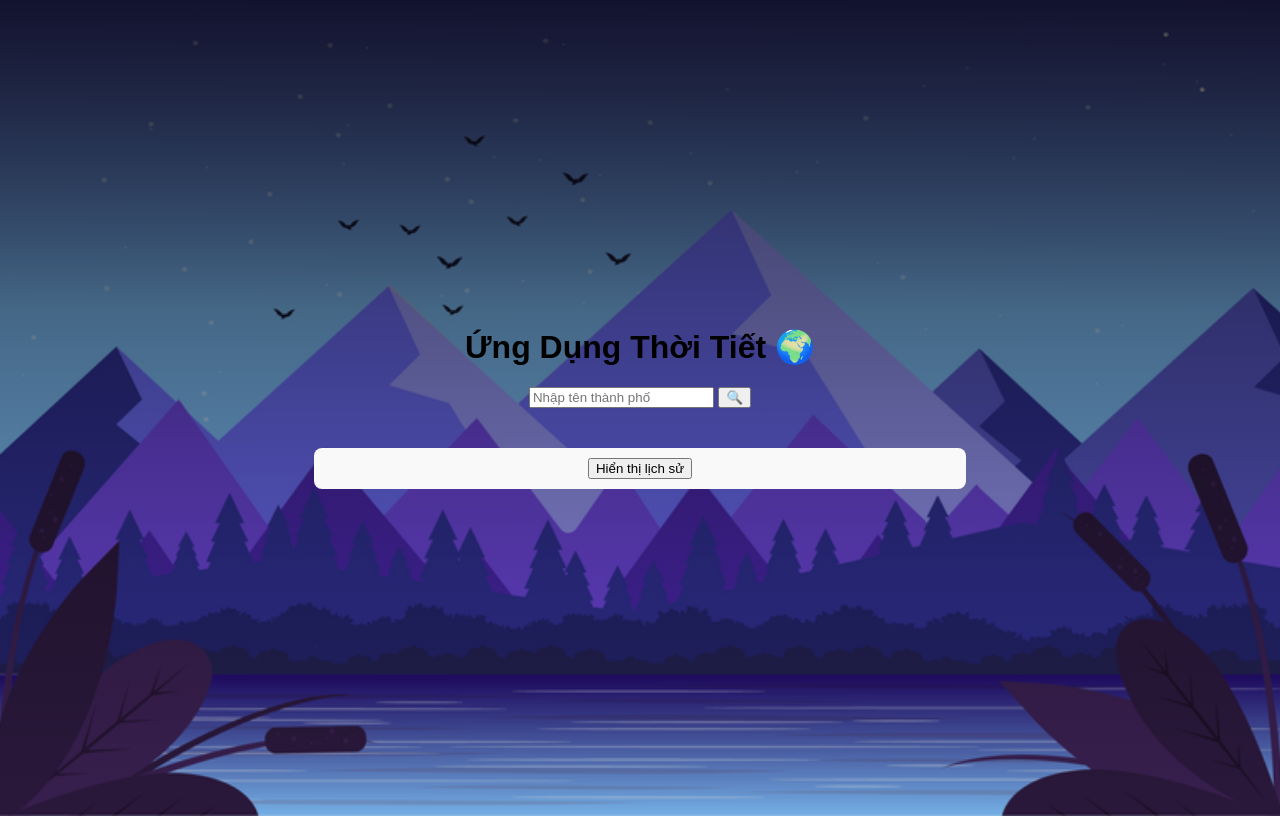
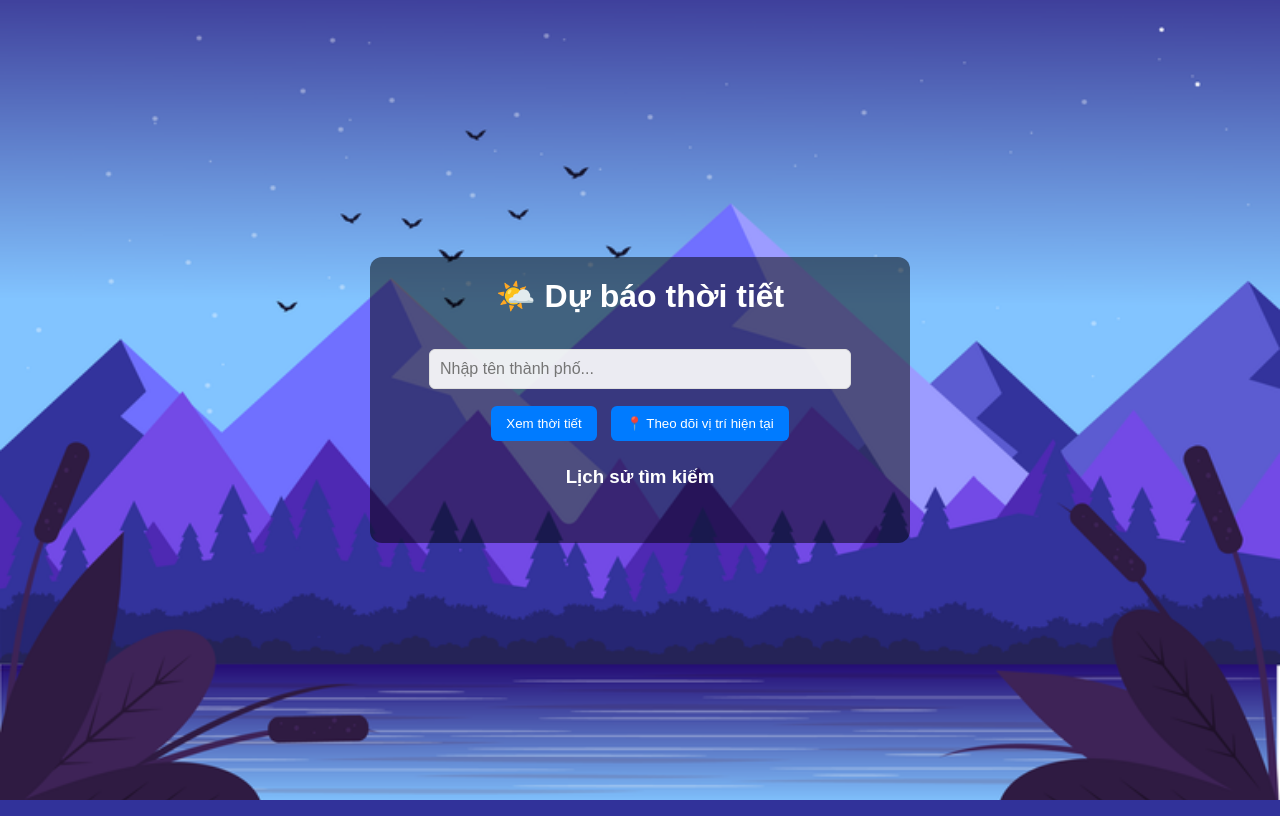
Before and after one commit to nhutduy-1905/Weather_API, a Flask app: page / in a window 1280 px wide. Run offline with Flask 3, Linux system fonts and the light colour scheme.

Commit message:
Add function duyệt địa chỉ

```diff
--- a/app.py
+++ b/app.py
@@ -1,32 +1,49 @@
-
-from flask import Flask, render_template, request, jsonify, session
+from flask import Flask, render_template, request, jsonify
 import os
 import requests
 from dotenv import load_dotenv
+import re
 
-# Tải biến môi trường từ file .env
+# Tải biến môi trường từ .env
+load_dotenv()
 
 app = Flask(__name__)
-app.secret_key = "supersecretkey"  # Khóa bí mật để lưu session
-#  API_KEY = "ce75a21f9c503e5d4617a91f93fea050"
-# Lấy API key từ biến môi trường
+
 API_KEY = os.getenv('OPENWEATHER_API_KEY')
 if not API_KEY:
     print("OPENWEATHER_API_KEY không được thiết lập. Chương trình sẽ thoát.")
     exit(1)
-    if not API_KEY:
-        print("OPENWEATHER_API_KEY không được thiết lập. Chương trình sẽ thoát.")
-        exit(1)
+
+# Hàm lọc tên thành phố
+def validate_city(city):
+    if not city:
+        return False, "Tên thành phố không được để trống!"
+    city = city.strip()
+    if not re.match(r'^[a-zA-ZÀ-ỹ\s]+$', city):
+        return False, "Tên thành phố không hợp lệ! Chỉ chấp nhận chữ cái và khoảng trắng."
+    return True, city
+
 @app.route('/')
 def index():
-    history = session.get("history", [])  # Lấy lịch sử tìm kiếm từ session
-    return render_template('index.html', history=history)
+    return render_template('index.html')
+
 @app.route('/weather', methods=['GET'])
 def weather():
     city = request.args.get('city')
-    if not city:
-        return jsonify({"error": "Vui lòng nhập tên thành phố!"})
-    url = f"http://api.openweathermap.org/data/2.5/weather?q={city}&appid={API_KEY}&units=metric&lang=vi"
+    lat = request.args.get('lat')
+    lon = request.args.get('lon')
+
+    if city:
+        is_valid, message_or_city = validate_city(city)
+        if not is_valid:
+            return jsonify({"error": message_or_city})
+        city = message_or_city
+        url = f"http://api.openweathermap.org/data/2.5/weather?q={city}&appid={API_KEY}&units=metric&lang=vi"
+    elif lat and lon:
+        url = f"http://api.openweathermap.org/data/2.5/weather?lat={lat}&lon={lon}&appid={API_KEY}&units=metric&lang=vi"
+    else:
+        return jsonify({"error": "Vui lòng cung cấp tên thành phố hoặc tọa độ!"})
+
     response = requests.get(url)
     if response.status_code == 200:
         data = response.json()
@@ -40,14 +57,11 @@
             "description": data["weather"][0]["description"].capitalize(),
             "icon": f"http://openweathermap.org/img/wn/{data['weather'][0]['icon']}@2x.png"
         }
-        # Lưu vào lịch sử tìm kiếm
-        history = session.get("history", [])
-        if weather_data["city"] not in history:
-            history.append(weather_data["city"])
-            session["history"] = history
+        return jsonify(weather_data)
+    elif response.status_code == 401:
+        return jsonify({"error": "API key không hợp lệ!"})
+    else:
+        return jsonify({"error": "Không tìm thấy dữ liệu thời tiết!"})
 
-        return jsonify(weather_data)
-    else:
-        return jsonify({"error": "Không tìm thấy thành phố!"})
 if __name__ == '__main__':
     app.run(debug=True)
--- a/static/script.js
+++ b/static/script.js
@@ -1,22 +1,36 @@
 document.addEventListener("DOMContentLoaded", function () {
-  document
-    .getElementById("cityInput")
-    .addEventListener("keypress", function (event) {
+  const cityInput = document.getElementById("cityInput");
+  const errorEl = document.getElementById("error");
+
+  if (!cityInput || !errorEl) {
+    console.error("Không tìm thấy phần tử DOM cần thiết.");
+    return;
+  }
+
+  cityInput.addEventListener("keypress", function (event) {
     if (event.key === "Enter") {
       getWeather();
     }
   });
 
-  // Tải lại lịch sử tìm kiếm
   loadHistory();
-
-  // Tự động lấy vị trí hiện tại
-  getCurrentLocation();
 });
 
+function escapeHTML(str) {
+  return str.replace(/[&<>"']/g, (match) => ({
+    "&": "&amp;",
+    "<": "&lt;",
+    ">": "&gt;",
+    '"': "&quot;",
+    "'": "&#39;"
+  })[match]);
+}
+
 function getWeather(cityName = null) {
-  const city = cityName || document.getElementById("cityInput").value.trim();
+  const cityInput = document.getElementById("cityInput");
   const errorEl = document.getElementById("error");
+  const weatherBox = document.getElementById("weatherBox");
+  const city = cityName || cityInput.value.trim();
 
   if (!city) {
     errorEl.textContent = "Vui lòng nhập tên thành phố!";
@@ -25,84 +39,137 @@
   }
 
   errorEl.style.display = "none";
+  cityInput.disabled = true;
 
-  fetch(`/weather?city=${city}`)
+  // Thêm trạng thái tải
+  const loadingEl = document.createElement("div");
+  loadingEl.textContent = "Đang tải...";
+  loadingEl.id = "loading";
+  weatherBox.appendChild(loadingEl);
+
+  fetch(`/weather?city=${encodeURIComponent(city)}`)
     .then((response) => response.json())
     .then((data) => {
+      cityInput.disabled = false;
+      loadingEl.remove();
+
       if (data.error) {
         errorEl.textContent = data.error;
         errorEl.style.display = "block";
         return;
       }
 
-      document.getElementById("cityName").textContent = `🌆 ${data.city}`;
-      document.getElementById(
-        "temperature"
-      ).textContent = `🌡️ Nhiệt độ: ${data.temperature}°C`;
-      document.getElementById(
-        "feels_like"
-      ).textContent = `🌡️ Cảm giác như: ${data.feels_like}°C`;
-      document.getElementById(
-        "humidity"
-      ).textContent = `💧 Độ ẩm: ${data.humidity}%`;
-      document.getElementById(
-        "pressure"
-      ).textContent = `🔽 Áp suất: ${data.pressure} hPa`;
-      document.getElementById(
-        "wind_speed"
-      ).textContent = `🌬️ Gió: ${data.wind_speed} m/s`;
-      document.getElementById(
-        "description"
-      ).textContent = `📌 ${data.description}`;
+      // Cập nhật thông tin thời tiết
+      document.getElementById("cityName").textContent = `🌆 ${escapeHTML(data.city)}`;
+      document.getElementById("temperature").textContent = `🌡️ Nhiệt độ: ${data.temperature}°C`;
+      document.getElementById("feels_like").textContent = `🌡️ Cảm giác như: ${data.feels_like}°C`;
+      document.getElementById("humidity").textContent = `💧 Độ ẩm: ${data.humidity}%`;
+      document.getElementById("pressure").textContent = `🔽 Áp suất: ${data.pressure} hPa`;
+      document.getElementById("wind_speed").textContent = `🌬️ Gió: ${data.wind_speed} m/s`;
+      document.getElementById("description").textContent = `📌 ${escapeHTML(data.description)}`;
 
       const weatherIcon = document.getElementById("weatherIcon");
+      weatherIcon.src = data.icon || "default-icon.png";
+      weatherIcon.style.display = data.icon ? "block" : "none";
 
       addToHistory(data.city);
     })
     .catch((error) => {
-      errorEl.textContent = "Lỗi khi lấy dữ liệu!";
+      cityInput.disabled = false;
+      loadingEl.remove();
+      errorEl.textContent = error.message.includes("Failed to fetch")
+        ? "Lỗi kết nối mạng. Vui lòng kiểm tra internet."
+        : "Đã xảy ra lỗi khi lấy dữ liệu thời tiết.";
       errorEl.style.display = "block";
+      console.error("Fetch error:", error);
     });
 }
 
-// Lấy vị trí hiện tại của người dùng
 function getCurrentLocation() {
+  const errorEl = document.getElementById("error");
   if (navigator.geolocation) {
-    navigator.geolocation.getCurrentPosition((position) => {
+    navigator.geolocation.getCurrentPosition(
+      (position) => {
         const lat = position.coords.latitude;
         const lon = position.coords.longitude;
-      fetch(
-        `https://api.openweathermap.org/data/2.5/weather?lat=${lat}&lon=${lon}&appid=ce75a21f9c503e5d4617a91f93fea050&units=metric&lang=vi`
-      )
+        fetchWeatherByCoords(lat, lon);
+      },
+      (error) => {
+        errorEl.textContent = "Không thể lấy vị trí hiện tại.";
+        errorEl.style.display = "block";
+      }
+    );
+  } else {
+    errorEl.textContent = "Trình duyệt không hỗ trợ định vị.";
+    errorEl.style.display = "block";
+  }
+}
+
+function fetchWeatherByCoords(lat, lon) {
+  const errorEl = document.getElementById("error");
+  const weatherBox = document.getElementById("weatherBox");
+
+  const loadingEl = document.createElement("div");
+  loadingEl.textContent = "Đang tải...";
+  loadingEl.id = "loading";
+  weatherBox.appendChild(loadingEl);
+
+  fetch(`/weather?lat=${lat}&lon=${lon}`)
     .then((response) => response.json())
     .then((data) => {
-          getWeather(data.name);
-        });
+      loadingEl.remove();
+      if (data.error) {
+        errorEl.textContent = data.error;
+        errorEl.style.display = "block";
+        return;
+      }
+
+      document.getElementById("cityName").textContent = `🌆 ${escapeHTML(data.city)}`;
+      document.getElementById("temperature").textContent = `🌡️ Nhiệt độ: ${data.temperature}°C`;
+      document.getElementById("feels_like").textContent = `🌡️ Cảm giác như: ${data.feels_like}°C`;
+      document.getElementById("humidity").textContent = `💧 Độ ẩm: ${data.humidity}%`;
+      document.getElementById("pressure").textContent = `🔽 Áp suất: ${data.pressure} hPa`;
+      document.getElementById("wind_speed").textContent = `🌬️ Gió: ${data.wind_speed} m/s`;
+      document.getElementById("description").textContent = `📌 ${escapeHTML(data.description)}`;
+
+      const weatherIcon = document.getElementById("weatherIcon");
+      weatherIcon.src = data.icon || "default-icon.png";
+      weatherIcon.style.display = data.icon ? "block" : "none";
+
+      addToHistory(data.city);
+    })
+    .catch((error) => {
+      loadingEl.remove();
+      errorEl.textContent = "Đã xảy ra lỗi khi lấy dữ liệu thời tiết.";
+      errorEl.style.display = "block";
+      console.error("Fetch error:", error);
     });
 }
-}
-// 🔹 Lưu lịch sử vào localStorage
+
 function addToHistory(city) {
   let history = JSON.parse(localStorage.getItem("searchHistory")) || [];
+  const normalizedCity = city.toLowerCase();
 
-  if (!history.includes(city)) {
-    history.push(city);
+  if (!history.some((item) => item.toLowerCase() === normalizedCity)) {
+    history.unshift(city);
+    history = history.slice(0, 5);
     localStorage.setItem("searchHistory", JSON.stringify(history));
   }
 
   loadHistory();
 }
-// 🔹 Hiển thị lịch sử khi mở trang
+
 function loadHistory() {
   const historyList = document.getElementById("historyList");
-  historyList.innerHTML = ""; // Xóa danh sách cũ để tránh trùng lặp
-
   let history = JSON.parse(localStorage.getItem("searchHistory")) || [];
 
-  history.forEach(city => {
+  if (historyList.children.length !== history.length) {
+    historyList.innerHTML = "";
+    history.forEach((city) => {
       const listItem = document.createElement("li");
-    listItem.textContent = city;
+      listItem.innerText = city;
       listItem.onclick = () => getWeather(city);
       historyList.appendChild(listItem);
     });
   }
+}
--- a/static/styles.css
+++ b/static/styles.css
@@ -1,39 +1,133 @@
+html,
 body {
-  font-family: Arial, sans-serif;
-  text-align: center; /* Căn giữa nội dung */
-  background: linear-gradient(to bottom, rgba(0, 0, 0, 0.7), rgba(0, 0, 0, 0.1)), url('cold.png') no-repeat center/cover;
+  margin: 0;
+  padding: 0;
+  height: 100%;
 }
 
-.container {
+/* Dùng Flexbox để căn giữa trên toàn trang */
+body {
   display: flex;
-  flex-direction: column;
+  justify-content: center;
+  /* Căn giữa ngang */
   align-items: center;
-  justify-content: center;
-  min-height: 100vh; /* Để nội dung nằm giữa màn hình */
+  /* Căn giữa dọc */
+  min-height: 100vh;
+  /* Độ cao tối thiểu là full màn hình */
+
+  font-family: Arial, sans-serif;
+  background: url("/static/cold.png") no-repeat center center fixed;
+  background-size: cover;
 }
 
-.history {
-  width: 50%; /* Định nghĩa độ rộng phù hợp */
-  margin: 20px auto; /* Căn giữa theo chiều ngang */
-  padding: 10px;
-  background: #f9f9f9;
-  border-radius: 8px;
-  text-align: center; /* Căn giữa nội dung lịch sử */
+/* Lớp container bao bọc nội dung */
+.container {
+  max-width: 500px;
+  width: 90%;
+  /* Giúp responsive */
+  padding: 20px;
+  border-radius: 12px;
+
+  background: rgba(0, 0, 0, 0.5);
+  /* Nền mờ giúp nổi chữ */
+  text-align: center;
+  /* Căn giữa chữ */
+  color: #fff;
+  /* Chữ trắng */
 }
 
-.history ul {
+h1,
+h2,
+h3 {
+  margin-top: 0;
+}
+
+ul#historyList {
   list-style: none;
   padding: 0;
+  max-height: 100px;
+  /* Giảm chiều cao để danh sách gọn hơn (khoảng 3-4 mục) */
+  overflow-y: auto;
+  /* Thêm thanh cuộn dọc */
+  border-radius: 4px;
+  /* Bo góc nhẹ cho danh sách */
 }
 
-.history ul li {
-  padding: 5px;
-  cursor: pointer;
-  color: #007bff;
-  transition: color 0.3s;
+/* Tùy chỉnh thanh cuộn */
+ul#historyList::-webkit-scrollbar {
+  width: 6px;
+  /* Độ mỏng của thanh cuộn */
 }
 
-.history ul li:hover {
-  color: #0056b3;
-  text-decoration: underline;
+ul#historyList::-webkit-scrollbar-track {
+  background: rgba(255, 255, 255, 0.1);
+  /* Màu nền của thanh cuộn */
+  border-radius: 4px;
 }
+
+ul#historyList::-webkit-scrollbar-thumb {
+  background: rgba(255, 255, 255, 0.5);
+  /* Màu của thanh cuộn */
+  border-radius: 4px;
+}
+
+ul#historyList::-webkit-scrollbar-thumb:hover {
+  background: rgba(255, 255, 255, 0.7);
+  /* Màu khi hover */
+}
+
+ul#historyList li {
+  padding: 5px;
+  background: rgba(255, 255, 255, 0.2);
+  margin: 3px 0;
+  cursor: pointer;
+  border-radius: 4px;
+  color: white;
+}
+
+ul#historyList li:hover {
+  background: rgba(255, 255, 255, 0.3);
+}
+
+/* Các ô input và nút bấm */
+input[type="text"] {
+  width: 80%;
+  padding: 10px;
+  font-size: 16px;
+  border-radius: 6px;
+  border: 1px solid #ddd;
+  background: rgba(255, 255, 255, 0.9);
+  margin: 12px 0;
+}
+
+button {
+  padding: 10px 15px;
+  margin: 5px;
+  background-color: #007BFF;
+  color: white;
+  border: none;
+  border-radius: 6px;
+  cursor: pointer;
+}
+
+button:hover {
+  background-color: #0056b3;
+}
+
+/* Khu vực hiển thị lỗi */
+.error {
+  color: #ff4d4d;
+  margin: 10px 0;
+}
+
+/* Khu vực hiển thị thời tiết */
+.weather-box {
+  margin-top: 20px;
+}
+
+/* Ảnh mô tả thời tiết */
+#weatherIcon {
+  max-width: 100px;
+  margin: 10px auto;
+  display: block;
+}
--- a/templates/index.html
+++ b/templates/index.html
@@ -1,62 +1,44 @@
 <!DOCTYPE html>
 <html lang="vi">
 <head>
-    <meta charset="UTF-8" />
-    <meta name="viewport" content="width=device-width, initial-scale=1.0" />
-    <title>Ứng Dụng Thời Tiết</title>
-    <link rel="stylesheet" href="{{ url_for('static', filename='styles.css') }}" />
+  <meta charset="UTF-8">
+  <meta name="viewport" content="width=device-width, initial-scale=1">
+  <title>Dự báo thời tiết</title>
+
+  <!-- Kết nối với file CSS -->
+  <link rel="stylesheet" href="{{ url_for('static', filename='styles.css') }}">
 </head>
+<style>
+  body {
+    background: url("{{ url_for('static', filename='cold.png') }}") no-repeat center center fixed;
+    background-size: cover;
+  }
+</style>
 <body>
   <div class="container">
-      <h1>Ứng Dụng Thời Tiết 🌍</h1>
+    <h1>🌤️ Dự báo thời tiết</h1>
+    <input type="text" id="cityInput" placeholder="Nhập tên thành phố..." />
+    <button onclick="getWeather()">Xem thời tiết</button>
+    <button onclick="getCurrentLocation()">📍 Theo dõi vị trí hiện tại</button>
 
-      <div class="input-container">
-        <input type="text" id="cityInput" placeholder="Nhập tên thành phố" />
-        <button onclick="getWeather()">🔍</button>
-      </div>
+    <div id="error" class="error"></div>
 
-      <div id="weatherResult">
+    <div id="weatherBox" class="weather-box">
       <h2 id="cityName"></h2>
+      <img id="weatherIcon" style="display:none;" />
       <p id="temperature"></p>
       <p id="feels_like"></p>
       <p id="humidity"></p>
       <p id="pressure"></p>
       <p id="wind_speed"></p>
       <p id="description"></p>
-        <img id="weatherIcon" src="" alt="" style="display: none" />
-        <p id="error" style="color: red"></p>
     </div>
-      <div class="history">
-        <button id="toggleHistory">Hiển thị lịch sử</button>
-        <div id="historyContainer">
+
     <h3>Lịch sử tìm kiếm</h3>
     <ul id="historyList"></ul>
   </div>
-      </div>
 
-      <style>
-        #historyContainer {
-          display: none; /* Ẩn lịch sử khi tải trang */
-          background: #f8f8f8;
-          padding: 10px;
-          border-radius: 5px;
-          width: 300px;
-          text-align: center;
-          margin-top: 10px;
-        }
-      </style>
-      <script>
-        document.getElementById("toggleHistory").addEventListener("click", function () {
-          let historyContainer = document.getElementById("historyContainer");
-          if (historyContainer.style.display === "none") {
-            historyContainer.style.display = "block"; // Hiện ra
-            this.textContent = "Ẩn lịch sử";
-          } else {
-            historyContainer.style.display = "none"; // Ẩn đi
-            this.textContent = "Hiển thị lịch sử";
-          }
-        });
-      </script>
+  <!-- Kết nối JavaScript -->
   <script src="{{ url_for('static', filename='script.js') }}"></script>
 </body>
 </html>
```
Lines whose indentation alone changed are shown as unchanged.
